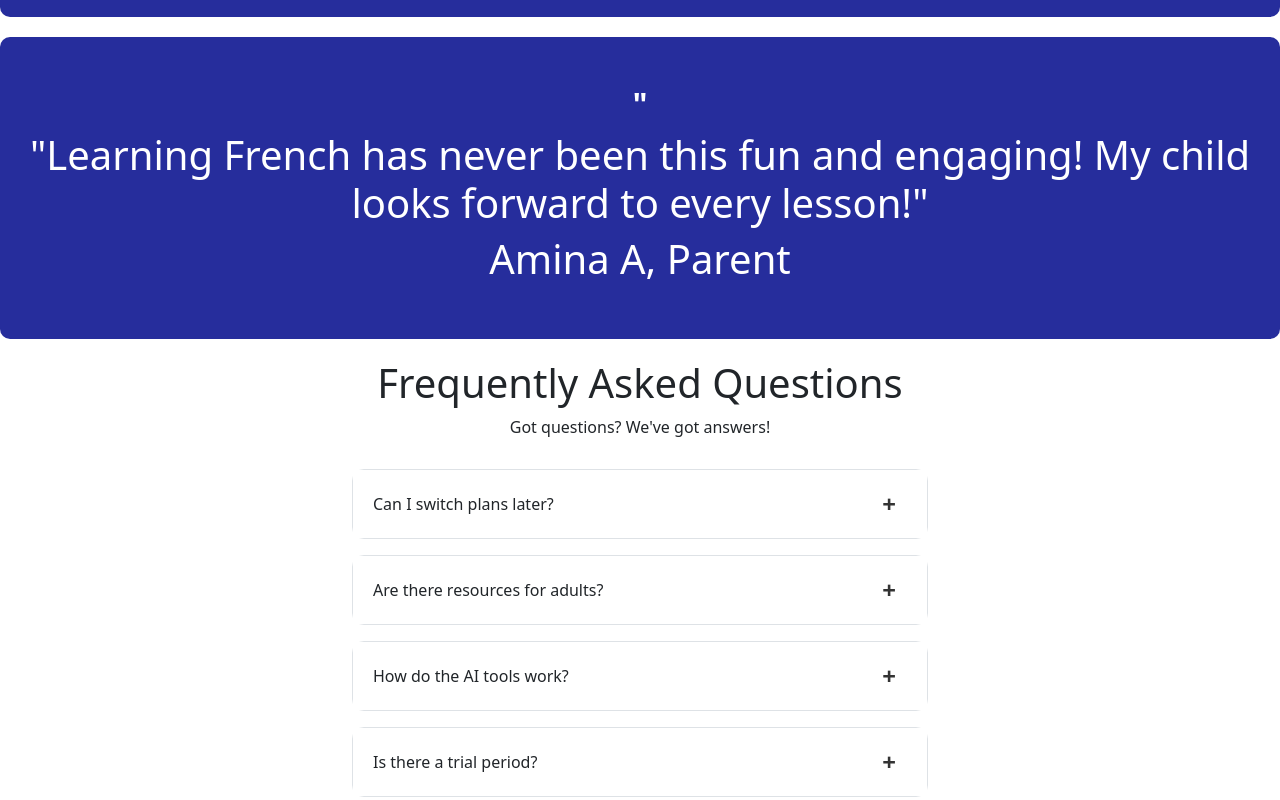
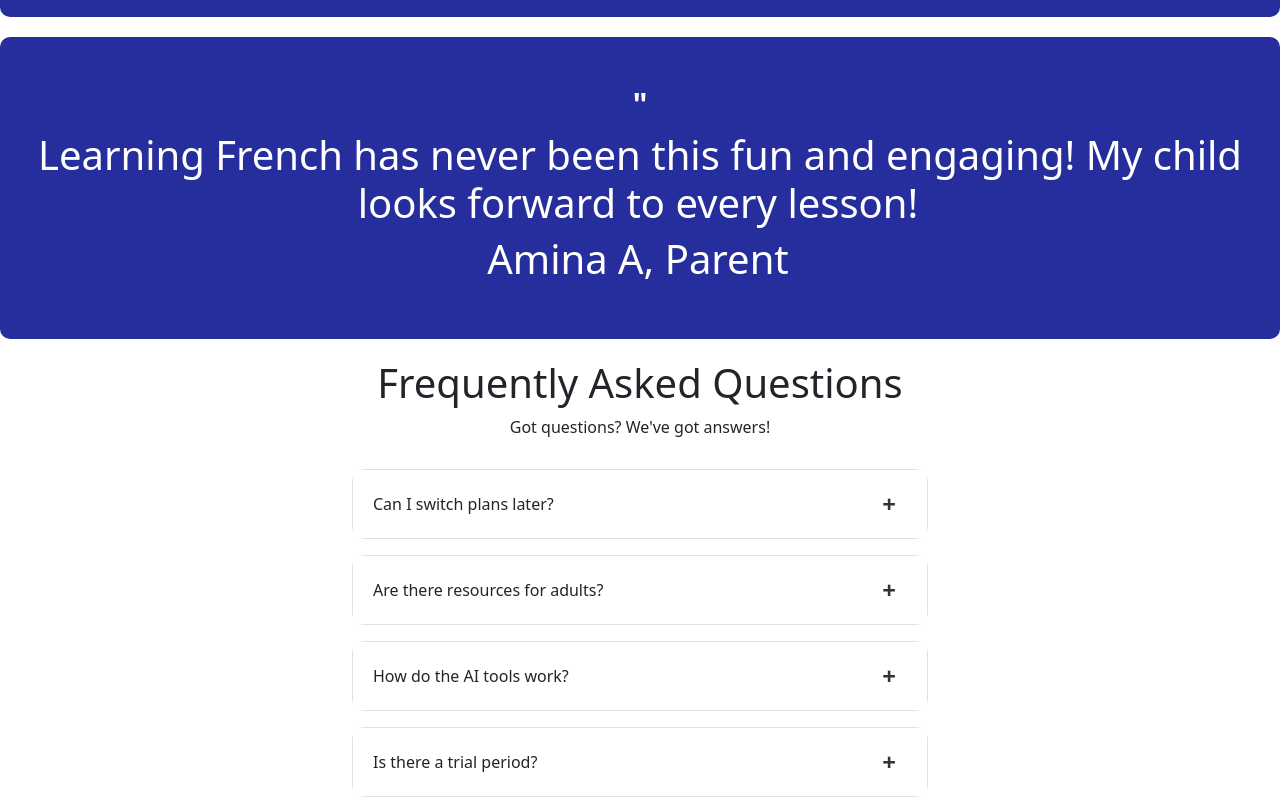
Before and after one commit to EmmaDeil/NigerianFrenchGirlProject, a React (Vite) app in the folder frenchgirl/: page / in a window 1280 px wide. Shown: the part 2600-3400 px from the top of the page. Built offline with nearby package versions, Linux system fonts and the light colour scheme.

Commit message:
Added a function to type some text on loading the page

```diff
--- a/frenchgirl/src/components/merge.jsx
+++ b/frenchgirl/src/components/merge.jsx
@@ -1,13 +1,14 @@
 import React from 'react'
 import { useNavigate } from "react-router-dom";
+import Page0 from './pages/getin/Page0';
 
 export const Merge = () => {
    const navigate = useNavigate();
   return (
     <div>
        <div className='container-fluid fmblue'>
-         <h1 className='text-center text-white'>Ready to start Learning French?</h1>
-         <h1 className='text-center text-white'>Join the vibrant community today and embrace the future of language education</h1>
+         <h1 className='text-center text-white'><Page0 text="Ready to start Learning French?" /></h1>
+         <h1 className='text-center text-white'><Page0 text="Join the vibrant community today and embrace the future of language education" /></h1>
 
          <button className='startedbtn' onClick={() => navigate("/users")}>Get Started Now</button>
       </div>
--- /dev/null
+++ b/frenchgirl/src/components/pages/SignupForm.jsx
@@ -0,0 +1,25 @@
+import React from 'react';
+
+const SignupForm = ({ onSwitch }) => {
+  return (
+    <form className="signup-form my-3">
+      <h5 className="mb-3">Sign Up</h5>
+      <div className='mb-2 dform'>
+        <label htmlFor="signupEmail">Email Address:</label><br />
+        <input type="email" id="signupEmail" name="signupEmail" placeholder='Enter your email' required />
+      </div>
+      <div className='mb-2 dform'>
+        <label htmlFor="signupPassword">Password:</label><br />
+        <input type="password" id="signupPassword" name="signupPassword" placeholder='Create a password' required />
+      </div>
+      <div className='mb-2 dform'>
+        <label htmlFor="signupConfirm">Confirm Password:</label><br />
+        <input type="password" id="signupConfirm" name="signupConfirm" placeholder='Confirm your password' required />
+      </div>
+      <button type="submit" className="btn btn-success loginbtn">Sign Up</button>
+      <p className="mt-3">Already have an account? <button type="button" className="btn btn-link p-0" onClick={onSwitch}>Login</button></p>
+    </form>
+  );
+};
+
+export default SignupForm;
--- /dev/null
+++ b/frenchgirl/src/components/pages/getin/Page0.jsx
@@ -0,0 +1,181 @@
+"use client";
+
+import { useEffect, useRef, useState, createElement, useMemo, useCallback } from "react";
+import { gsap } from "gsap";
+import "./TextType.css";
+
+const Page0 = ({
+  text,
+  as: Component = "div",
+  typingSpeed = 50,
+  initialDelay = 0,
+  pauseDuration = 2000,
+  deletingSpeed = 30,
+  loop = true,
+  className = "",
+  showCursor = true,
+  hideCursorWhileTyping = false,
+  cursorCharacter = "",
+  cursorClassName = "",
+  cursorBlinkDuration = 0.5,
+  textColors = [],
+  variableSpeed,
+  onSentenceComplete,
+  startOnVisible = false,
+  reverseMode = false,
+  ...props
+}) => {
+  const [displayedText, setDisplayedText] = useState("");
+  const [currentCharIndex, setCurrentCharIndex] = useState(0);
+  const [isDeleting, setIsDeleting] = useState(false);
+  const [currentTextIndex, setCurrentTextIndex] = useState(0);
+  const [isVisible, setIsVisible] = useState(!startOnVisible);
+  const cursorRef = useRef(null);
+  const containerRef = useRef(null);
+
+  const textArray = useMemo(() => (Array.isArray(text) ? text : [text]), [text]);
+
+  const getRandomSpeed = useCallback(() => {
+    if (!variableSpeed) return typingSpeed;
+    const { min, max } = variableSpeed;
+    return Math.random() * (max - min) + min;
+  }, [variableSpeed, typingSpeed]);
+
+  const getCurrentTextColor = () => {
+    if (textColors.length === 0) return "#ffffff";
+    return textColors[currentTextIndex % textColors.length];
+  };
+
+  useEffect(() => {
+    if (!startOnVisible || !containerRef.current) return;
+
+    const observer = new IntersectionObserver(
+      (entries) => {
+        entries.forEach((entry) => {
+          if (entry.isIntersecting) {
+            setIsVisible(true);
+          }
+        });
+      },
+      { threshold: 0.1 }
+    );
+
+    observer.observe(containerRef.current);
+    return () => observer.disconnect();
+  }, [startOnVisible]);
+
+  useEffect(() => {
+    if (showCursor && cursorRef.current) {
+      gsap.set(cursorRef.current, { opacity: 1 });
+      gsap.to(cursorRef.current, {
+        opacity: 0,
+        duration: cursorBlinkDuration,
+        repeat: -1,
+        yoyo: true,
+        ease: "power2.inOut",
+      });
+    }
+  }, [showCursor, cursorBlinkDuration]);
+
+  useEffect(() => {
+    if (!isVisible) return;
+
+    let timeout;
+    const currentText = textArray[currentTextIndex];
+    const processedText = reverseMode
+      ? currentText.split("").reverse().join("")
+      : currentText;
+
+    const executeTypingAnimation = () => {
+      if (isDeleting) {
+        if (displayedText === "") {
+          setIsDeleting(false);
+          if (currentTextIndex === textArray.length - 1 && !loop) {
+            return;
+          }
+
+          if (onSentenceComplete) {
+            onSentenceComplete(textArray[currentTextIndex], currentTextIndex);
+          }
+
+          setCurrentTextIndex((prev) => (prev + 1) % textArray.length);
+          setCurrentCharIndex(0);
+          timeout = setTimeout(() => { }, pauseDuration);
+        } else {
+          timeout = setTimeout(() => {
+            setDisplayedText((prev) => prev.slice(0, -1));
+          }, deletingSpeed);
+        }
+      } else {
+        if (currentCharIndex < processedText.length) {
+          timeout = setTimeout(
+            () => {
+              setDisplayedText(
+                (prev) => prev + processedText[currentCharIndex]
+              );
+              setCurrentCharIndex((prev) => prev + 1);
+            },
+            variableSpeed ? getRandomSpeed() : typingSpeed
+          );
+        } else if (textArray.length > 1) {
+          timeout = setTimeout(() => {
+            setIsDeleting(true);
+          }, pauseDuration);
+        }
+      }
+    };
+
+    if (currentCharIndex === 0 && !isDeleting && displayedText === "") {
+      timeout = setTimeout(executeTypingAnimation, initialDelay);
+    } else {
+      executeTypingAnimation();
+    }
+
+    return () => clearTimeout(timeout);
+    // eslint-disable-next-line react-hooks/exhaustive-deps
+  }, [
+    currentCharIndex,
+    displayedText,
+    isDeleting,
+    typingSpeed,
+    deletingSpeed,
+    pauseDuration,
+    textArray,
+    currentTextIndex,
+    loop,
+    initialDelay,
+    isVisible,
+    reverseMode,
+    variableSpeed,
+    onSentenceComplete,
+  ]);
+
+  const shouldHideCursor =
+    hideCursorWhileTyping &&
+    (currentCharIndex < textArray[currentTextIndex].length || isDeleting);
+
+  return createElement(
+    Component,
+    {
+      ref: containerRef,
+      className: `text-type ${className}`,
+      ...props,
+    },
+    <span
+      className="text-type__content"
+      style={{ color: getCurrentTextColor() }}
+    >
+      {displayedText}
+    </span>,
+    showCursor && (
+      <span
+        ref={cursorRef}
+        className={`text-type__cursor ${cursorClassName} ${shouldHideCursor ? "text-type__cursor--hidden" : ""}`}
+      >
+        {cursorCharacter}
+      </span>
+    )
+  );
+};
+
+export default Page0;
--- a/frenchgirl/src/components/pages/getin/Page2.jsx
+++ b/frenchgirl/src/components/pages/getin/Page2.jsx
@@ -1,12 +1,20 @@
 import React from 'react'
+import Page0 from './Page0';
 
 const Page2 = () => {
    return (
       <div>
          <div className='container-fluid comment text-white py-5'>
             <h1 className='text-center anchor'>"</h1>
-            <h1 className='text-center'>"Learning French has never been this fun and engaging! My child looks forward to every lesson!"</h1>
-            <h1 className='text-center'>Amina A, Parent</h1>
+            <h1 className='text-center'><Page0 text="Learning French has never been this fun and engaging! My child looks forward to every lesson!" /></h1>
+            <h1 className='text-center'><Page0 text="Amina A, Parent" /></h1>
+            {/* <Page0
+               text={["Text typing effect", "for your websites", "Happy coding!"]}
+               typingSpeed={75}
+               pauseDuration={1500}
+               showCursor={true}
+               cursorCharacter="|"
+            /> */}
          </div>
       </div>
    )
--- /dev/null
+++ b/frenchgirl/src/components/pages/getin/TextType.css
@@ -0,0 +1,14 @@
+.text-type {
+  display: inline-block;
+  white-space: pre-wrap;
+}
+
+.text-type__cursor {
+  margin-left: 0.25rem;
+  display: inline-block;
+  opacity: 1;
+}
+
+.text-type__cursor--hidden {
+  display: none;
+}
--- a/frenchgirl/src/components/pages/users.jsx
+++ b/frenchgirl/src/components/pages/users.jsx
@@ -1,23 +1,27 @@
 import React, { useState } from 'react';
 import { Link } from 'react-router-dom';
+import SignupForm from './SignupForm';
 
 const Users = () => {
    const [showModal, setShowModal] = useState(true);
+   const [showSignup, setShowSignup] = useState(false);
 
    return (
       <div>
-         <h1 className='text-center'>Users Page</h1>
          {showModal && (
-            <div className="modal show d-block" tabIndex="-1" role="dialog" style={{ background: 'rgba(0,0,0,0.3)' }}>
+            <div className="modal show d-block" tabIndex="-1" role="dialog" style={{ background: 'rgba(0,0,0,0.3)', transition: 'background 0.3s' }}>
                <div className="modal-dialog modal-dialog-centered" role="document">
-                  <div className="modal-content">
+                  <div className="modal-content" style={{ transition: 'all 0.3s' }}>
                      <div className="modal-header bg-black text-white">
-                        {/* <img src="/character.jpg" alt="Example" className='img-fluid' /> */}
-                        <h5 className="modal-title">Login Form</h5>
+                        <h5 className="modal-title">{showSignup ? 'Sign Up' : 'Login Form'}</h5>
                      </div>
                      <div className="modal-body">
+                        <div style={{ transition: 'opacity 0.3s' }}>
+                           {showSignup ? (
+                              <SignupForm onSwitch={() => setShowSignup(false)} />
+                           ) : (
                               <form action="" method="post" className="login-form my-3">
-                           <p>Don't have an account yet? <a href="#" className="upbtn">Sign Up</a></p>
+                                 <p>Don't have an account yet? <button type="button" className="btn btn-link upbtn p-0" onClick={() => setShowSignup(true)}>Sign Up</button></p>
                                  <div className='mb-2 dform'>
                                     <label htmlFor="username">Email Address:</label><br />
                                     <input type="email" id="username" name="username" placeholder='Enter your email' required />
@@ -35,6 +39,8 @@ const Users = () => {
                                  </div><br />
                                  <button type="submit" className="btn btn-primary loginbtn">Login</button>
                               </form>
+                           )}
+                        </div>
                      </div>
                      <div className="modal-footer">
                         <button type="button" className="btn btn-secondary" onClick={() => setShowModal(false)}>Close</button>
```
Lines whose indentation alone changed are shown as unchanged.
